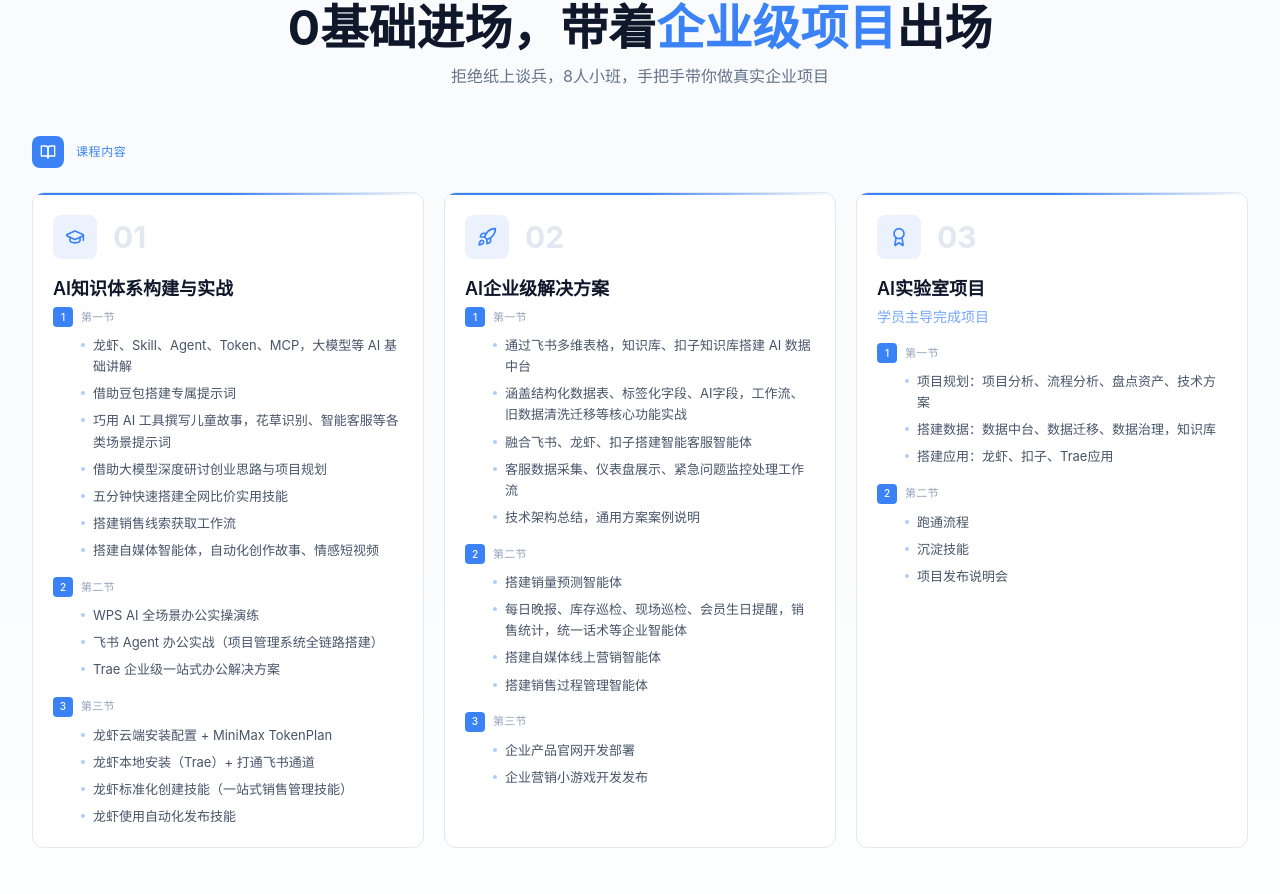
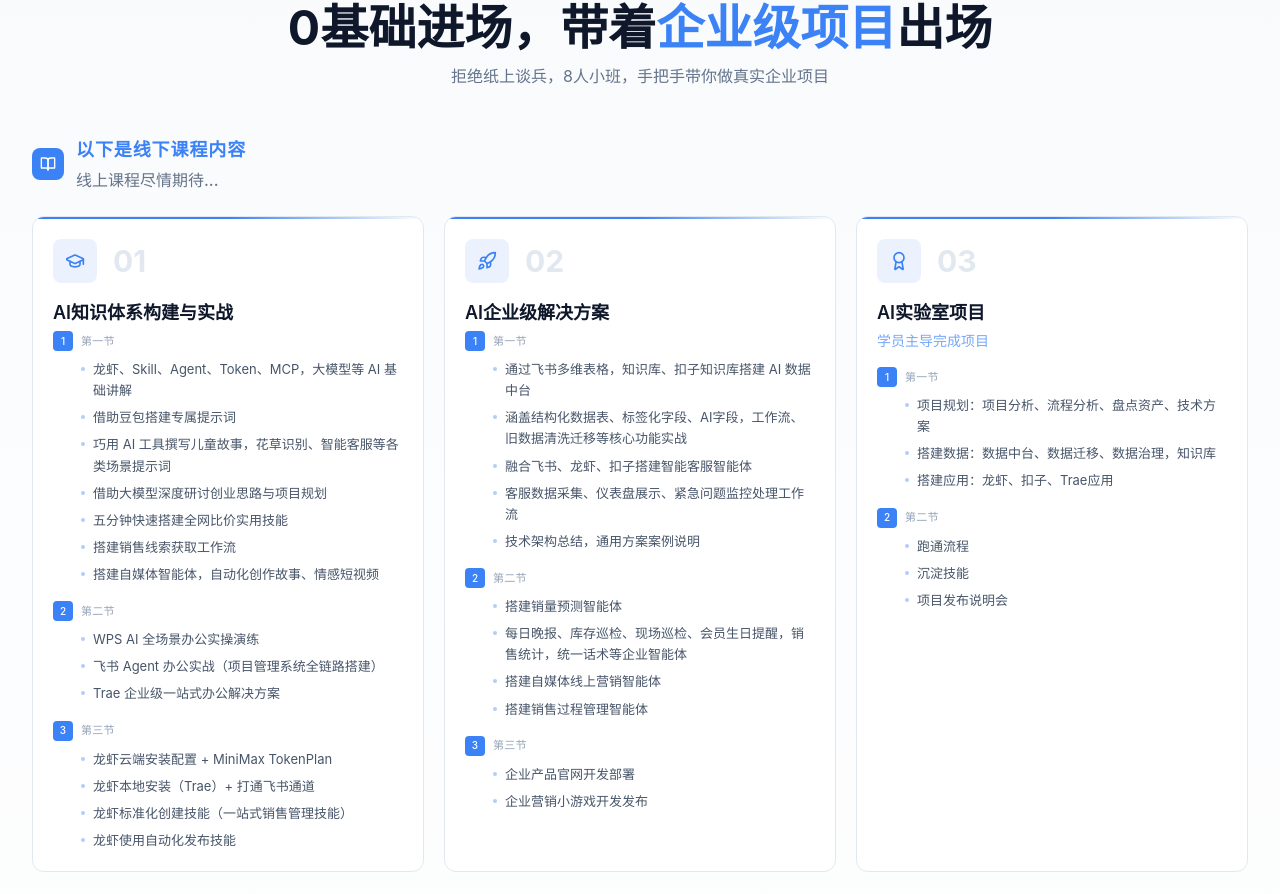
Before and after one commit to jinjiantong/jinboshiai_web, a Next.js app: page / in a window 1280 px wide. Shown: the part 1639-2533 px from the top of the page. Built offline with nearby package versions, Linux system fonts and the light colour scheme; no server answers; the database is empty; a web font is replaced by a local one.

Commit message:
feat: update courses section title to 线下课程内容 with emphasis

```diff
--- a/components/sections/Courses.tsx
+++ b/components/sections/Courses.tsx
@@ -151,7 +151,8 @@ export default function Courses() {
               <BookOpen className="w-4 h-4 text-white" />
             </div>
             <div>
-              <div className="text-xs text-primary font-medium uppercase tracking-wider">课程内容</div>
+              <div className="text-lg text-primary font-bold uppercase tracking-wider">以下是线下课程内容</div>
+              <div className="text-base text-slate-500 font-medium mt-1">线上课程尽情期待...</div>
             </div>
           </div>
 
```
